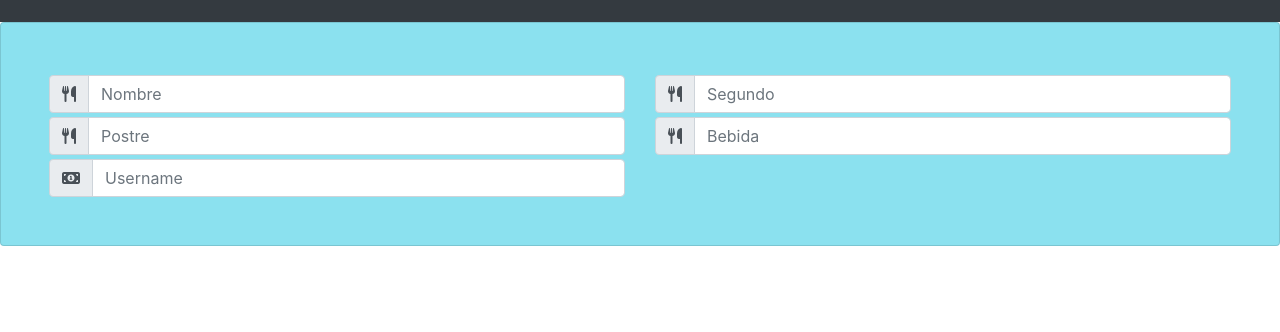
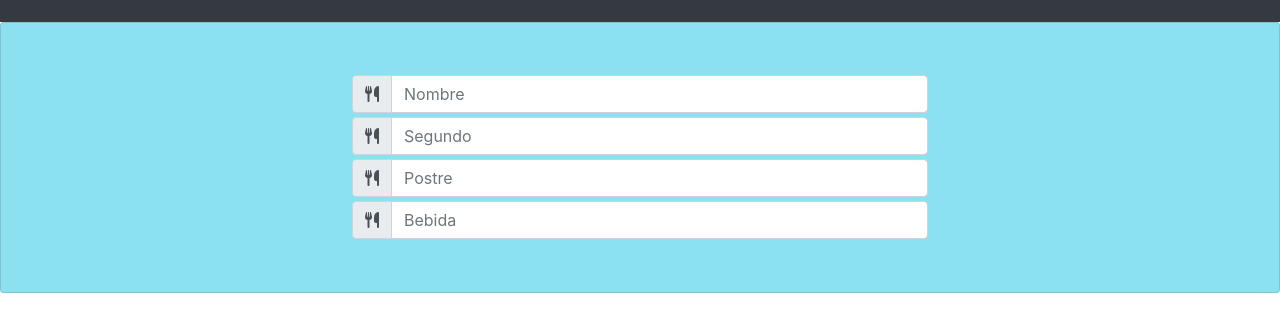
Before and after one commit to ToMoises/Crud_Moises_Torres, a plain HTML site: page index.html in a window 1280 px wide. Shown: the part 78-410 px from the top of the page. Drawn offline with nearby package versions, Linux system fonts and the light colour scheme.

Commit message:
Inputs_diseño

```diff
--- a/index.html
+++ b/index.html
@@ -22,37 +22,34 @@
 
     <div class="card">
         <div class="row p-5">
-            <div class="input-group col-6 mt-1">
+            <div class="offset-md-3 input-group col-6 mt-1">
                 <div class="input-group-prepend">
                   <span class="input-group-text" id="basic-addon1"><i class="fa fa-cutlery" aria-hidden="true"></i></span>
                 </div>
                 <input type="text" class="form-control" placeholder="Nombre" >
               </div>
 
-              <div class="input-group col-6 mt-1">
+              <div class=" offset-md-3 input-group col-6 mt-1">
                 <div class="input-group-prepend">
                   <span class="input-group-text" id="basic-addon1"><i class="fa fa-cutlery" aria-hidden="true"></i></span>
                 </div>
                 <input type="text" class="form-control" placeholder="Segundo" >
               </div>
-              <div class="input-group col-6 mt-1">
+              <div class="offset-md-3 input-group col-6 mt-1">
                 <div class="input-group-prepend">
                   <span class="input-group-text" id="basic-addon1"><i class="fa fa-cutlery" aria-hidden="true"></i></span>
                 </div>
                 <input type="text" class="form-control" placeholder="Postre" >
               </div>
-              <div class="input-group col-6 mt-1">
+              <div class=" offset-md-3 input-group col-6 mt-1">
                 <div class="input-group-prepend">
                   <span class="input-group-text" id="basic-addon1"><i class="fa fa-cutlery" aria-hidden="true"></i></span>
                 </div>
                 <input type="text" class="form-control" placeholder="Bebida" >
               </div>
 
-              <div class="input-group col-6 mt-1">
-                <div class="input-group-prepend">
-                  <span class="input-group-text" id="basic-addon1"><i class="fa fa-money" aria-hidden="true"></i></span>
-                </div>
-                <input type="text" class="form-control" placeholder="Username" aria-label="Username" aria-describedby="basic-addon1">
+              <div class=" offset-md-3 input-group col-6 mt-1">
+
               </div>
         </div>
 
```
